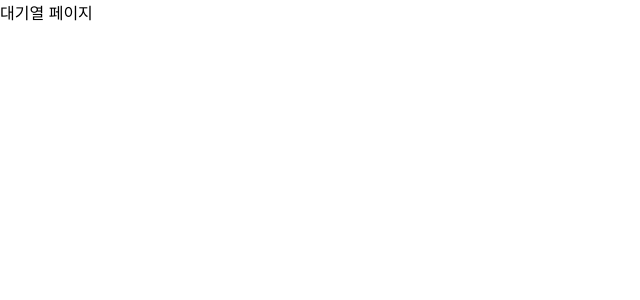
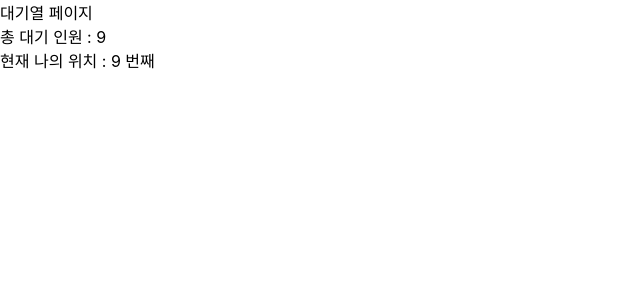
Before and after one commit to ParkHyeLim/VSA-HACK-TrackA, a React (Create React App) app in the folder my-react-app/: page /waiting in a window 1280 px wide. Shown: the top 300 px of the page, without its empty margins (0-640 px from the left). Built offline with nearby package versions, Linux system fonts and the light colour scheme.

Commit message:
[Feat]  대기 인원 표시

```diff
--- a/my-react-app/src/Pages/WaitingPage/WaitingPage.js
+++ b/my-react-app/src/Pages/WaitingPage/WaitingPage.js
@@ -2,10 +2,22 @@ import React, { useEffect, useState } from "react";
 import "./WaitingPage.css";
 
 const WaitingPage = () => {
+  const [people, setPeople] = useState(9); // 총인원
+  const [place, setPlace] = useState(9); // 현재 위치
+
+  useEffect(() => {
+
+  }, []);
+
+  useEffect(() => {
+
+  }, [place]);
 
   return (
     <div>
       <div>대기열 페이지</div>
+      <div>총 대기 인원 : {people}</div>
+      <div>현재 나의 위치 : {place} 번째</div>
     </div>
   );
 };
```
